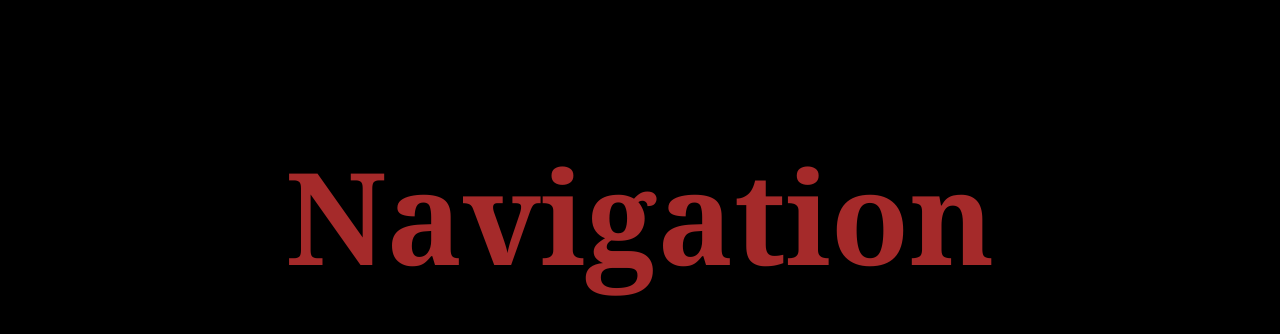
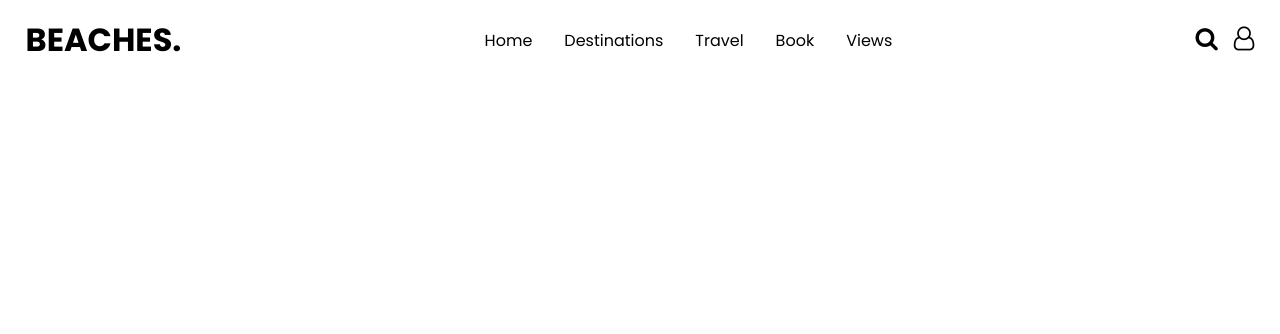
Before and after one commit to Jogata/SoftUni-React-Project, a React (Vite) app in the folder client/: page / in a window 1280 px wide. Shown: the top 334 px of the page. Built offline with nearby package versions, Linux system fonts and the light colour scheme.

Commit message:
added navigation component

```diff
--- a/client/index.html
+++ b/client/index.html
@@ -10,7 +10,7 @@
     <link rel="stylesheet" href="https://cdn.jsdelivr.net/npm/remixicon@3.2.0/fonts/remixicon.css"/>
     <!-- <link rel="stylesheet" href="/styles.css"> -->
     <!-- <link rel="stylesheet" href="./src/components/travel/galaxy-travel/styles.css"> -->
-    <link rel="stylesheet" href="./src/components/travel/defi-react-api/styles.css">
+    <link rel="stylesheet" href="./src/components/travel/travel-react-app/styles.css">
     <!-- <link rel="stylesheet" href="/nav.css"> -->
   </head>
   <body>
--- a/client/src/components/travel/travel-react-app/navigation/Navigation.jsx
+++ b/client/src/components/travel/travel-react-app/navigation/Navigation.jsx
@@ -1,5 +1,80 @@
+import { useState } from "react";
+import { Link } from "react-router-dom";
 import "./navigation.css";
 
 export function Navigation() {
-    return <h1>navigation</h1>
+    const [isMenuOpen, setIsMenuOpen] = useState(false);
+    const toggleMenu = () => setIsMenuOpen(!isMenuOpen);
+
+    const homeSectionClass = isMenuOpen ? "navbar navbar-bg" : "navbar";
+    const logoClass = isMenuOpen ? "logo dark" : "logo";
+    const menuButtonClass = !isMenuOpen ? "ri-menu-3-line icon" : "ri-close-line icon";
+    const mobilMenuClass = isMenuOpen ? "mobile-menu active" : "mobile-menu";
+
+    return (
+        <div id="home" className={homeSectionClass}>
+            <div className={logoClass}>
+                <h2>BEACHES.</h2>
+            </div>
+            <ul className="nav-menu">
+                <li>
+                    <Link to="#home">Home</Link>
+                </li>
+                <li>
+                    <Link to="#destinations">Destinations</Link>
+                </li>
+                <li>
+                    <Link to="#travel">Travel</Link>
+                </li>
+                <li>
+                    <Link to="#book">Book</Link>
+                </li>
+                <li>
+                    <Link to="#views">Views</Link>
+                </li>
+
+            </ul>
+            <div className="nav-icons">
+                <i className="fa fa-search icon" />
+                <i className="fa fa-user-o icon" />
+            </div>
+            <div className="hamburger" onClick={toggleMenu}>
+                <i className={menuButtonClass}></i>
+            </div>
+
+            <div className={mobilMenuClass}>
+                <ul className="mobile-nav">
+                    <li>
+                        <Link to="/">Home</Link>
+                    </li>
+                    <li>
+                        <Link to="/destinations">Destinations</Link>
+                    </li>
+                    <li>
+                        <Link to="/travel">Travel</Link>
+                    </li>
+                    <li>
+                        <Link to="/book">Book</Link>
+                    </li>
+                    <li>
+                        <Link to="/views">Views</Link>
+                    </li>
+                </ul>
+                <div className="mobile-menu-bottom">
+                    <div className="menu-icons">
+                        <button>Search</button>
+                        <button>Account</button>
+                    </div>
+                    <div className="social-icons">
+                        <i className="fa fa-facebook icon"></i>
+                        <i className="fa fa-instagram icon"></i>
+                        <i className="fa fa-twitter icon"></i>
+                        <i className="fa fa-pinterest icon"></i>
+                        <i className="fa fa-youtube-play icon"></i>
+                    </div>
+                </div>
+            </div>
+
+        </div>
+    )
 }
--- a/client/src/components/travel/travel-react-app/navigation/navigation.css
+++ b/client/src/components/travel/travel-react-app/navigation/navigation.css
@@ -1,7 +1,122 @@
-h1 {
-    margin-top: 10vw;
-    color: brown;
-    font-size: 10vw;
-    text-align: center;
-    text-transform: capitalize;
+.navbar {
+    position: absolute;
+    padding: 1rem 2%;
+    display: flex;
+    gap: 1rem;
+    align-items: center;
+    justify-content: space-between;
+    color: #000;
+    z-index: 2;
 }
+
+.navbar-bg {
+    background-color: #f5f5f5;
+}
+
+.nav-menu {
+    display: flex;
+}
+
+.nav-icons .fa-search {
+    margin-right: 1rem;
+}
+
+li {
+    padding: 0 1rem;
+}
+
+.navbar a {
+    color: #000;
+}
+
+.mobile-menu a {
+    color: #000;
+}
+
+.hamburger {
+    display: none;
+}
+
+.mobile-menu {
+    display: none;
+}
+
+.icon {
+    font-size: 1.5rem;
+    cursor: pointer;
+}
+
+.fa-times {
+    color: #000;
+}
+
+@media screen and (max-width: 940px) {
+    .mobile-menu {
+        position: absolute;
+        /* top: -100vh; */
+        top: 100%;
+        left: 0;
+        width: 100%;
+        display: flex;
+        justify-content: space-between;
+        flex-direction: column;
+        color: #000;
+        background-color: #f5f5f5;
+        transform: translateY(-150%);
+        transition: transform 300ms;
+        z-index: -1;
+    }
+
+    .dark {
+        color: #000;
+    }
+
+    .active {
+        /* top: 80px; */
+        transform: translateY(0);
+    }
+
+    .mobile-menu li {
+        margin: 0 1rem;
+        padding: 1.2rem 1rem;
+        border-bottom: 1px solid #ccc;
+    }
+
+    .mobile-nav {
+        margin: 1rem 0;
+    }
+
+    .mobile-menu-bottom {
+        width: 100%;
+        padding: 1rem 0;
+        text-align: center;
+    }
+
+    .social-icons {
+        margin: 2rem 0;
+        display: flex;
+        justify-content: space-around;
+    }
+
+    .social-icons .icon:hover {
+        transform: scale(1.5);
+        transition: transform 300ms;
+    }
+
+    .mobile-menu button {
+        min-width: 90%;
+        margin: 1rem;
+    }
+
+    .nav-menu {
+        display: none;
+    }
+
+    .nav-icons {
+        display: none;
+    }
+
+    .hamburger {
+        display: block;
+    }
+}
--- a/client/src/components/travel/travel-react-app/styles.css
+++ b/client/src/components/travel/travel-react-app/styles.css
@@ -11,6 +11,10 @@
     box-sizing: border-box;
 }
 
+html {
+    scroll-behavior: smooth;
+}
+
 body {
     font-family: "Poppins", sans-serif;
 }
@@ -20,6 +24,7 @@ ul {
 }
 
 a {
+    color: inherit;
     text-decoration: none;
 }
 
@@ -38,7 +43,7 @@ h2 {
 }
 
 button {
-    padding: .7rem 1.5rem;
+    padding: 0.7rem 1.5rem;
     color: #fff;
     border-radius: 8px;
     font-family: inherit;
```
